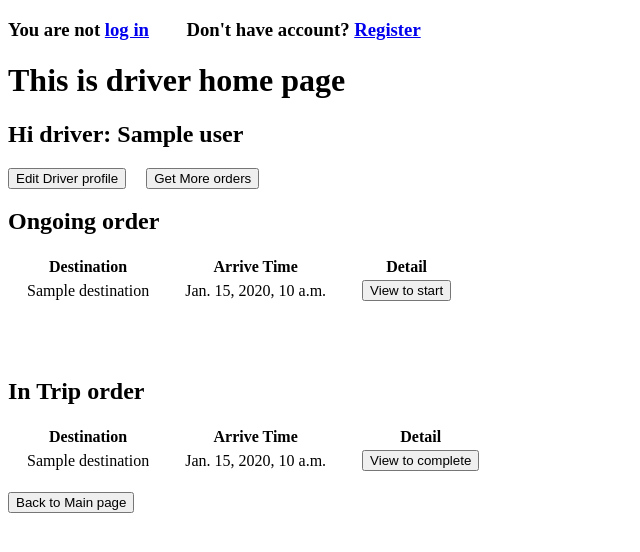
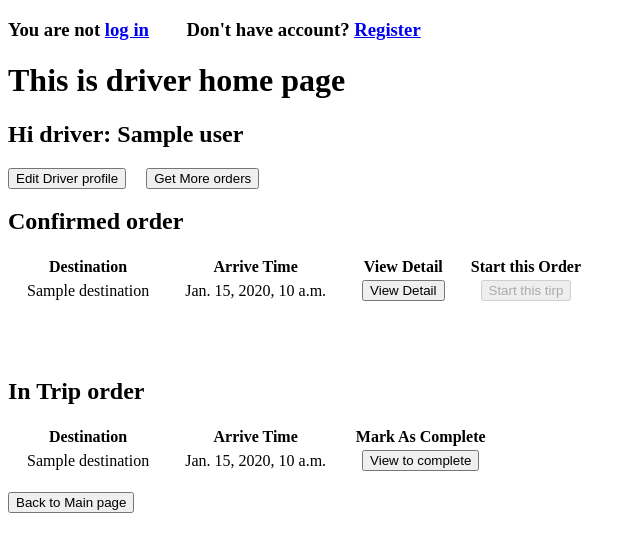
Before and after one commit to ming000z/rideApp, a Django app: template driver/templates/driver/driver_home.html in a window 1280 px wide. Shown: the top 552 px of the page, without its empty margins (0-640 px from the left). Run offline with Django 4.2, Linux system fonts and the light colour scheme; the template is opened without the code that fills it: most values are stand-ins (such as "Sample title", 1, 10 or a date in 2020); data that the repository does not hold is empty.

Commit message:
driver home

```diff
--- a/driver/templates/driver/driver_home.html
+++ b/driver/templates/driver/driver_home.html
@@ -5,20 +5,29 @@
 <h2>Hi driver: {{ object.user }}</h2>
 <button type="submit" onclick="location.href='{% url 'driver:driver-profile' object.user.id %}'">Edit Driver profile</button>
 &emsp;<button type="submit" onclick="location.href='{% url 'driver:driver-find' %}'">Get More orders</button>
-<h2>Ongoing order</h2>
+
+<h2>Confirmed order</h2>
 
 {% if driver_confirm_order %}
   <table>
     <tr>
       <th>Destination</th>
       <th>Arrive Time</th>
-      <th>Detail</th>
+      <th>View Detail</th>
+      <th>Start this Order</th>
+
     </tr>
     {% for order in driver_confirm_order %}
     <tr>
       <td>&emsp;{{ order.destination }}&emsp;</td>
       <td>&emsp;{{ order.arrival_time }}&emsp;</td>
-      <td>&emsp;<button type="submit" onclick="location.href='{% url 'driver:driver-begin-order' order.id %}'">View to start </button>&emsp;</td>
+      <td>&emsp;<button type="submit" onclick="location.href='{% url 'order:order-detail' order.id %}'">View Detail </button>&emsp;</td>
+      {% if driver_in_trip_order %}
+      <td>&emsp;<button type="submit" disabled>Start this tirp </button>&emsp;</td>
+      {% else %}
+      <td>&emsp;<button type="submit" onclick="location.href='{% url 'driver:driver-begin-order' order.id %}'">Start this tirp </button>&emsp;</td>
+      {% endif %}
+
     </tr>
     {% endfor %}
   </table>
@@ -36,7 +45,7 @@
     <tr>
       <th>Destination</th>
       <th>Arrive Time</th>
-      <th>Detail</th>
+      <th>Mark As Complete</th>
     </tr>
 
   {% for order in driver_in_trip_order %}
--- a/main/templates/main/log_in.html
+++ b/main/templates/main/log_in.html
@@ -1,6 +1,12 @@
 {% extends 'base.html' %}
 
 {% block navbar %}
+
+{% if messages %}
+  {% for message in messages %}
+    <div class="alert alert-{{ message.tags }}">{{ message }}</div>
+  {% endfor %}
+{% endif %}
 
 <h1>This is user log in</h1>
 <form method="POST">
```
